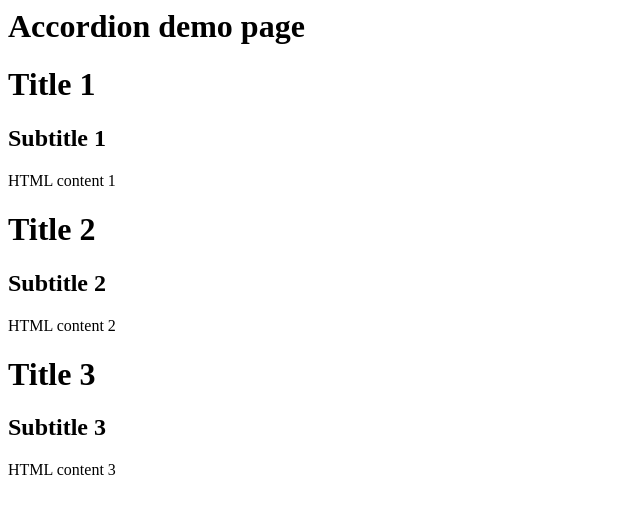
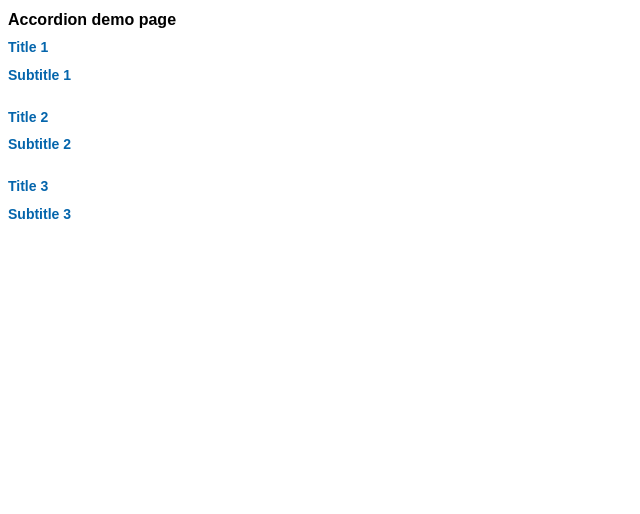
Before and after one commit to dekromm/GAccordion, a plain HTML site: page index.html in a window 1280 px wide. Shown: the whole page, without its empty margins (0-640 px from the left). Drawn offline with nearby package versions, Linux system fonts and the light colour scheme; files that its build step writes are made by us from their sources.

Commit message:
Added few styles and animations

```diff
--- a/css/accordion.scss
+++ b/css/accordion.scss
@@ -0,0 +1,35 @@
+.g-accordion {
+  .item {
+    -webkit-transition: margin 1s cubic-bezier(0, 1.05, 0, 1) ;
+    transition: margin 1s cubic-bezier(0, 1.05, 0, 1) ;
+    margin: 25px 0px;
+    .item-header{
+      font-size: 18px;
+      font-weight: semibold;
+      height: 60px;
+      color: #0465ac;
+    }
+    .item-body {
+      -webkit-transition: max-height 1s cubic-bezier(0, 1.05, 0, 1) ;
+      transition: max-height 1s cubic-bezier(0, 1.05, 0, 1) ;
+      max-height: 300px;
+      display: block;
+      overflow: hidden;
+      font-size: 12px;
+      font-weight: semibold;
+      color: #999;
+    }
+  }
+
+  .item.item-closed {
+    margin: 0px 0px;
+    .item-header{
+      font-size: 14px;
+      font-weight: semibold;
+      color: #0465ac;
+    }
+    .item-body {
+      max-height: 0px;
+    }
+  }
+}
--- a/css/styles.scss
+++ b/css/styles.scss
@@ -0,0 +1,5 @@
+body * {
+    font-size: 1em !important;
+    color: #000 !important;
+    font-family: Arial !important;
+}
--- a/index.html
+++ b/index.html
@@ -1,8 +1,9 @@
+<!DOCTYPE html>
 <html>
     <head>
         <title>Accordion demo page</title>
         <meta charset="UTF-8">
-        <link rel="stylesheet" href="https://fonts.googleapis.com/icons?family=Material+Icons">
+        <link href="https://fonts.googleapis.com/icon?family=Material+Icons" rel="stylesheet">
         <link rel="stylesheet" href="./css/accordion.css">
         <link rel="stylesheet" href="./css/styles.css">
         <script type="text/javascript" src="./js/accordion.js"></script>
@@ -28,7 +29,7 @@
                 content: '<p>HTML content 3</p>'
             }]
         };
-        var accordion = new Accordion(options);
+        var accordion = new GAccordion(options);
         </script>
     </body>
 </html>
--- a/js/accordion.js
+++ b/js/accordion.js
@@ -1,5 +1,5 @@
 /* Reusable Accordion Component */
-function Accordion(options) {
+function GAccordion(options) {
     // Step 1 of 2: declare panels behaviour
     function toggle(element){
         isClosed=false;
@@ -17,9 +17,11 @@ function Accordion(options) {
 
     //Step 2 of 2: instantiate DOM panels and bind behaviours
     var DOMcontainer = document.getElementById(options.container);
+    DOMcontainer.classList.add('g-accordion');
     options.panels.forEach(panel => {
         var domPanel = document.createElement('div');
         domPanel.id = panel.title;
+        domPanel.classList.add('item');
         domPanel.classList.add('item-closed');
         domPanel.innerHTML = '<div class="item-header"><h1>'+panel.title+'</h1><h2>'+panel.subtitle+'</h2></div>';
         domPanel.innerHTML += '<div class="item-body">'+panel.content+'</div>';
```
Also changed, not shown: README.md (added), css/accordion.css (added), css/styles.css (added).
